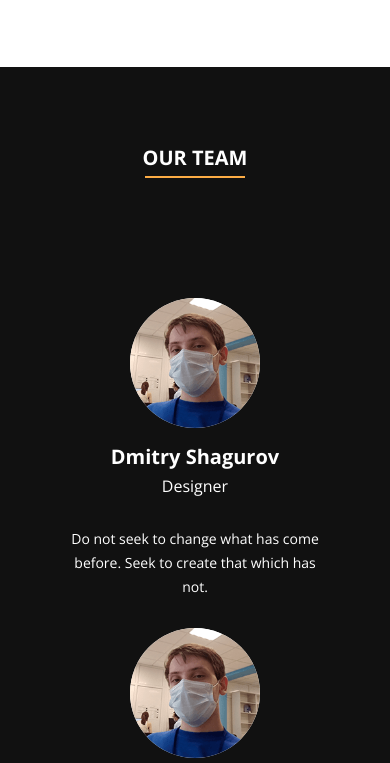
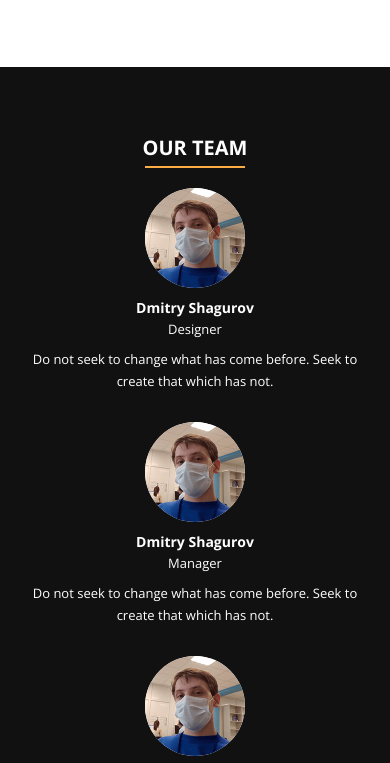
Before and after one commit to mrdimemes/mycompany-landing-page, a plain HTML site: page index.html in a window 390 px wide. Shown: the part 1317-2080 px from the top of the page. Drawn offline with nearby package versions, Linux system fonts and the light colour scheme.

Commit message:
adaptive for team section

```diff
--- a/src/styles/foundation/general.css
+++ b/src/styles/foundation/general.css
@@ -143,3 +143,8 @@ mark {
   border-radius: 50%;
   background-color: var(--main-color);
 }
+@media screen and (max-width: 1024px) {
+  .card-photo {
+    width: 100px; height: 100px;
+  }
+}
--- a/src/styles/sections/content/team/member.css
+++ b/src/styles/sections/content/team/member.css
@@ -26,3 +26,46 @@
   font-size: 1.4em;
   line-height: 1.7;
 }
+
+@media screen and (max-width: 1024px) {
+  .member-card {
+    width: 220px;
+  }
+
+  .member-card__photo {
+    margin-bottom: 10px;
+  }
+
+  .member-card__name {
+    font-size: 1.8em;
+    margin-bottom: 3px;
+  }
+
+  .member-card__position {
+    font-size: 1.4em;
+    margin-bottom: 20px;
+  }
+}
+@media screen and (max-width: 768px) {
+  .member-card__name {
+    font-size: 1.6em;
+  }
+  .member-card__position {
+    font-size: 1.4em;
+    margin-bottom: 10px;
+  }
+}
+@media screen and (max-width: 480px) {
+  .member-card {
+    width: 100%;
+  }
+  .member-card__name {
+    font-size: 1.4em;
+  }
+  .member-card__position {
+    font-size: 1.3em;
+  }
+  .member-card__text {
+    font-size: 1.3em;
+  }
+}
--- a/src/styles/sections/content/team/team.css
+++ b/src/styles/sections/content/team/team.css
@@ -14,3 +14,27 @@
   color: var(--main-color);
   margin-bottom: 130px;
 }
+
+
+@media screen and (max-width: 1024px) {
+  .section-team__wrapper {
+    padding-bottom: 100px;
+  }
+  .section-team__label {
+    margin-bottom: 70px;
+  }
+}
+@media screen and (max-width: 768px) {
+  .section-team__wrapper {
+    padding-top: 70px;
+    padding-bottom: 70px;
+  }
+  .section-team__label {
+    margin-bottom: 45px;
+  }
+}
+@media screen and (max-width: 480px) {
+  .section-team__label {
+    margin-bottom: 30px;
+  }
+}
```
